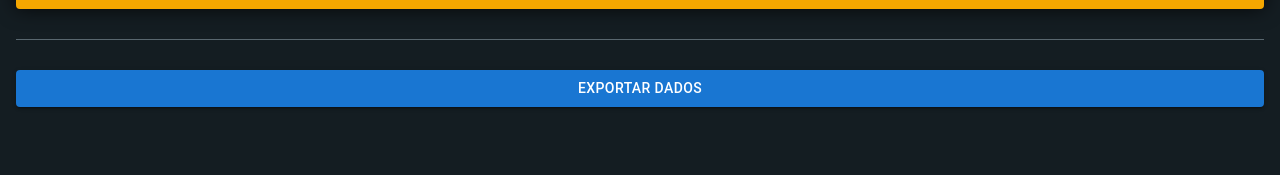
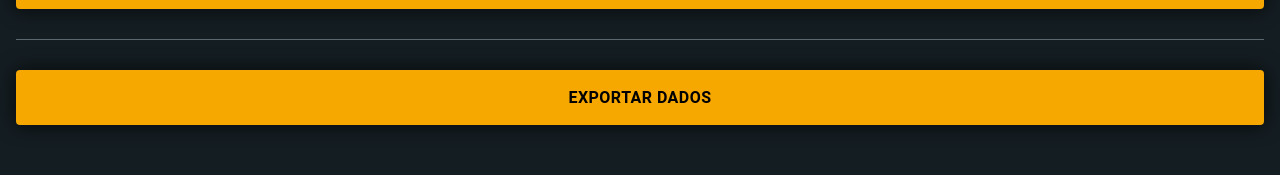
Before and after one commit to X5GuilhermeBR/barbershop-frontend, a React (Create React App) app: page /configuracoes/financeiro in a window 1280 px wide. Shown: the part 430-605 px from the top of the page. Built offline with nearby package versions, Linux system fonts and the light colour scheme; sample sign-in values are in the browser's storage.

Commit message:
Ajustando opcão de avaliação do card.

```diff
--- a/src/components/SchedulingCard/SchedulingCard.jsx
+++ b/src/components/SchedulingCard/SchedulingCard.jsx
@@ -1,14 +1,25 @@
+/* eslint-disable no-unused-vars */
 /* eslint-disable no-nested-ternary */
-/* eslint-disable react/jsx-no-undef */
-/* eslint-disable no-unused-vars */
 /* eslint-disable react/prop-types */
 import CalendarTodayIcon from '@mui/icons-material/CalendarToday';
 import EditIcon from '@mui/icons-material/Edit';
+import {
+  Alert,
+  Button,
+  Dialog,
+  DialogActions,
+  DialogContent,
+  DialogTitle,
+  IconButton,
+  Rating,
+  Snackbar,
+  Tooltip,
+} from '@mui/material';
+import { useState } from 'react';
 
-import { Alert, IconButton, Snackbar, Tooltip } from '@mui/material';
-import React, { useState } from 'react';
 import { useNavigate } from 'react-router-dom';
 import { updateSchedule } from '../../service/api';
+import colors from '../../utils/colors';
 import {
   StyledCard,
   StyledCardActions,
@@ -24,7 +35,9 @@ function SchedulingCard({ appointment }) {
   const [isRatingSelected, setIsRatingSelected] = useState(false);
   const [snackbarOpen, setSnackbarOpen] = useState(false);
   const [snackbarMessage, setSnackbarMessage] = useState('');
-  const [snackbarSeverity, setSnackbarSeverity] = useState('success'); // 'success' or 'error'
+  const [snackbarSeverity, setSnackbarSeverity] = useState('success');
+  const [isModalOpen, setIsModalOpen] = useState(false);
+  const [tempRating, setTempRating] = useState(null); // Temporarily store the rating
 
   const handleEditAppointment = (appoin) => {
     if (appointment.status === 'Agendado') {
@@ -33,18 +46,20 @@ function SchedulingCard({ appointment }) {
   };
 
   const handleRatingChange = (event, newValue) => {
-    setUserRating(newValue);
-    setIsRatingSelected(true); // Habilitar o botão de avaliação quando o usuário selecionar uma quantidade de estrelas
+    setTempRating(newValue); // Store the rating temporarily
+    setIsRatingSelected(true);
   };
 
   const handleSaveRating = async () => {
     if (appointment.status === 'Finalizado') {
       try {
-        await updateSchedule(appointment.id, { rating: userRating });
+        setUserRating(tempRating); // Save the rating locally
+        await updateSchedule(appointment.id, { rating: tempRating }); // Update the rating in the database
         setSnackbarMessage('Avaliação salva com sucesso!');
         setSnackbarSeverity('success');
         setSnackbarOpen(true);
         setIsRatingEditable(false);
+        setIsModalOpen(false);
       } catch (error) {
         console.error('Erro ao salvar avaliação:', error);
         setSnackbarMessage('Erro ao salvar avaliação. Tente novamente mais tarde.');
@@ -53,20 +68,6 @@ function SchedulingCard({ appointment }) {
       }
     } else {
       setSnackbarMessage("Você só pode avaliar agendamentos com status 'Finalizado'");
-      setSnackbarSeverity('error');
-      setSnackbarOpen(true);
-    }
-  };
-
-  const handleCancelAppointment = async () => {
-    try {
-      await updateSchedule(appointment.id, { status: 'Cancelado' });
-      setSnackbarMessage('Agendamento cancelado com sucesso!');
-      setSnackbarSeverity('success');
-      setSnackbarOpen(true);
-    } catch (error) {
-      console.error('Erro ao cancelar agendamento:', error);
-      setSnackbarMessage('Erro ao cancelar agendamento. Tente novamente mais tarde.');
       setSnackbarSeverity('error');
       setSnackbarOpen(true);
     }
@@ -116,10 +117,48 @@ function SchedulingCard({ appointment }) {
                 </Tooltip>
               </>
             ) : appointment.status === 'Finalizado' ? (
-              <p style={{ cursor: 'pointer', color: 'white' }}>AVALIAR ATENDIMENTO</p>
+              userRating !== null ? (
+                <Rating
+                  name="half-rating-read"
+                  value={userRating}
+                  readOnly
+                  style={{ color: colors.second }}
+                  precision={0.5}
+                />
+              ) : (
+                <>
+                  <Button variant="contained" color="primary" onClick={() => setIsModalOpen(true)}>
+                    AVALIAR ATENDIMENTO
+                  </Button>
+                  <Dialog open={isModalOpen} onClose={() => setIsModalOpen(false)}>
+                    <DialogTitle>Avaliar Atendimento</DialogTitle>
+                    <DialogContent>
+                      <p>Por favor, avalie o atendimento com as estrelas abaixo:</p>
+                      <Rating
+                        name="half-rating"
+                        value={tempRating}
+                        onChange={handleRatingChange}
+                        style={{ color: colors.second }}
+                        precision={0.5}
+                      />
+                    </DialogContent>
+                    <DialogActions>
+                      <Button onClick={() => setIsModalOpen(false)} color="primary">
+                        Cancelar
+                      </Button>
+                      <Button
+                        onClick={handleSaveRating}
+                        color="primary"
+                        disabled={!isRatingSelected}
+                      >
+                        Salvar Avaliação
+                      </Button>
+                    </DialogActions>
+                  </Dialog>
+                </>
+              )
             ) : null}
           </div>
-
           <p style={{ color: 'green' }}>R${appointment.service_price},00 </p>
         </StyledCardActions>
       </StyledCard>
--- a/src/pages/Financial/Financial.jsx
+++ b/src/pages/Financial/Financial.jsx
@@ -85,8 +85,26 @@ const StyledCard = styled(Card)`
 
 const ExportButton = styled(Button)`
   && {
-    width: 100%; /* Definindo o botão para ocupar toda a largura */
-    background-color: ${colors.red}; /* Alterando a cor do botão para vermelho */
+    width: 100%;
+    padding: 12px;
+    background-color: ${(props) => props.backgroundColor || '#f6a700'};
+    color: black;
+    border: none;
+    border-radius: 4px;
+    font-size: 16px;
+    cursor: pointer;
+    transition: background-color 0.3s ease;
+    height: 55px;
+    margin-top: 20px;
+    font-weight: bold;
+    -webkit-box-shadow: 0px 0px 19px 0px rgba(0, 0, 0, 0.75);
+    -moz-box-shadow: 0px 0px 19px 0px rgba(0, 0, 0, 0.75);
+    box-shadow: 0px 0px 19px 0px rgba(0, 0, 0, 0.75);
+    text-transform: none;
+    display: flex;
+    align-items: center;
+    justify-content: center;
+    margin-bottom: 4rem;
   }
 `;
 
@@ -498,7 +516,7 @@ function Financial() {
             </StyledCard>
           )}
           <ExportButton variant="contained" color="primary" onClick={() => setOpen(true)}>
-            Exportar Dados
+            EXPORTAR DADOS{' '}
           </ExportButton>
         </Grid>
       </Grid>
```
